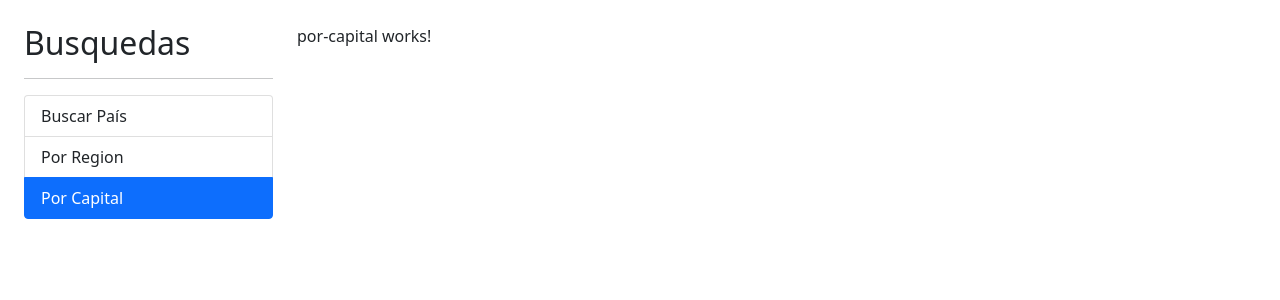
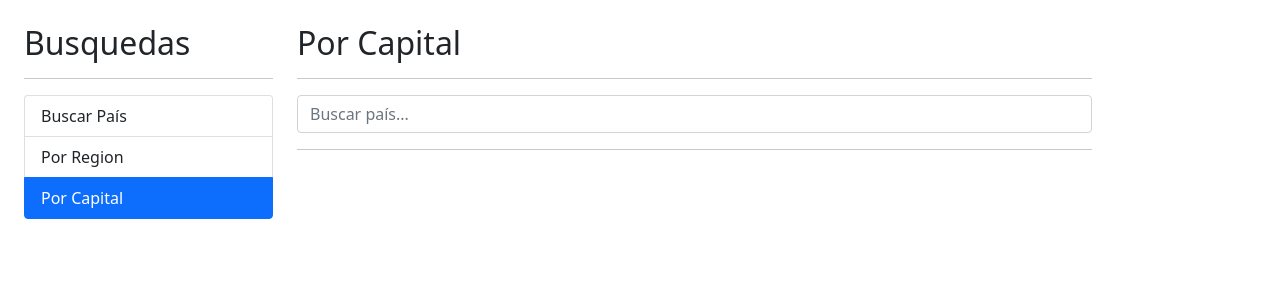
Before and after one commit to MiguelGonzalezAlvarez/Web-CountryInfoApp-Angular, an Angular app: page /capital in a window 1280 px wide. Shown: the top 300 px of the page. Built offline with nearby package versions, Linux system fonts and the light colour scheme.

Commit message:
fix: change rest countries api v3 beta to the stable version v2

```diff
--- a/src/app/pais/components/pais-tabla/pais-tabla.component.html
+++ b/src/app/pais/components/pais-tabla/pais-tabla.component.html
@@ -1,20 +1,20 @@
-<table class="table table-hover">
+<table class="table table-hover" aria-describedby="">
     <thead>
         <tr>
             <th id="numeracion">#</th>
             <th id="bandera">Bandera</th>
             <th id="nombre">Nombre</th>
-            <th id="area">Area</th>
+            <th id="poblacion">Población</th>
             <th id="enlace"></th>
         </tr>
     </thead>
     <tbody>
         <tr *ngFor="let pais of paises; let i = index">
             <td>{{ i + 1 }}</td>
-            <td><img class="small-flag" alt="Unknow Source" [src]="pais.flags[0]"></td>
-            <td>{{ pais.name.common }}</td>
-            <td>{{ pais.area }}</td>
-            <td><a [routerLink]="['/pais',pais.cca2]">Ver...</a></td>
+            <td><img class="small-flag" alt="Unknow Source" [src]="pais.flag"></td>
+            <td>{{ pais.capital }}, {{ pais.name }}</td>
+            <td>{{ pais.population }}</td>
+            <td><a [routerLink]="['/pais',pais.alpha2Code]">Ver...</a></td>
         </tr>
     </tbody>
 </table>
--- a/src/app/pais/pages/por-capital/por-capital.component.html
+++ b/src/app/pais/pages/por-capital/por-capital.component.html
@@ -1 +1,19 @@
-<p>por-capital works!</p>
+<h2>Por Capital</h2>
+<hr>
+
+<div class="row">
+    <div class="clo">
+        <app-pais-input (buscarEvent)="buscar($event)" (onDebounce)="sugerencias($event)"></app-pais-input>
+    </div>
+</div>
+
+<hr>
+<div *ngIf="hayError" class="alert alert-danger">
+    No se encontró nada con el término {{ termino }}
+</div>
+
+<div *ngIf="!hayError && this.paises.length" class="row">
+    <div class="clo">
+        <app-pais-tabla [paises]="paises"></app-pais-tabla>
+    </div>
+</div>
--- a/src/app/pais/pages/por-capital/por-capital.component.ts
+++ b/src/app/pais/pages/por-capital/por-capital.component.ts
@@ -1,4 +1,6 @@
 import { Component, OnInit } from '@angular/core';
+import { Pais } from '../../interfaces/pais.interface';
+import { PaisService } from '../../services/pais.service';
 
 @Component({
   selector: 'app-por-capital',
@@ -8,9 +10,32 @@ import { Component, OnInit } from '@angular/core';
 })
 export class PorCapitalComponent implements OnInit {
 
-  constructor() { }
+  termino: string = '';
+  hayError: boolean = false;
+  paises: Pais[] = [];
+
+  constructor(private paisService: PaisService) { }
 
   ngOnInit(): void {
   }
 
+  buscar(termino: string): void {
+    this.hayError = false;
+    this.termino = termino;
+
+    this.paisService.buscarCapital(termino).subscribe((response) => {
+      // La respuesta que nos den rellena la tabla que mostramos
+      this.paises = response;
+    }, () => {
+      // Si se produce un error se pone vacia la tabla de paises
+      this.hayError = true;
+      this.paises = [];
+    });
+  }
+
+  sugerencias(event: any) {
+    this.hayError = false;
+    // TODO: crear sugerencias
+
+  }
 }
--- a/src/app/pais/pages/por-pais/por-pais.component.ts
+++ b/src/app/pais/pages/por-pais/por-pais.component.ts
@@ -25,7 +25,6 @@ export class PorPaisComponent implements OnInit {
 
     this.paisService.buscarPais(termino).subscribe((response) => {
       // La respuesta que nos den rellena la tabla que mostramos
-      console.log(response);
       this.paises = response;
     }, () => {
       // Si se produce un error se pone vacia la tabla de paises
--- a/src/app/pais/services/pais.service.ts
+++ b/src/app/pais/services/pais.service.ts
@@ -8,7 +8,7 @@ import { Pais } from '../interfaces/pais.interface';
 })
 export class PaisService {
 
-  private apiUrl: string = 'https://restcountries.com/v3';
+  private apiUrl: string = 'https://restcountries.com/v2';
 
   constructor(private http: HttpClient) { }
 
@@ -17,4 +17,9 @@ export class PaisService {
     return this.http.get<Pais[]>(url);
   }
 
+  buscarCapital(termino: string): Observable<Pais[]> {
+    const url = `${this.apiUrl}/capital/${termino}`;
+    return this.http.get<Pais[]>(url);
+  }
+
 }
```
Also changed, not shown: src/app/pais/interfaces/pais.interface.ts (+46 -46 lines).
